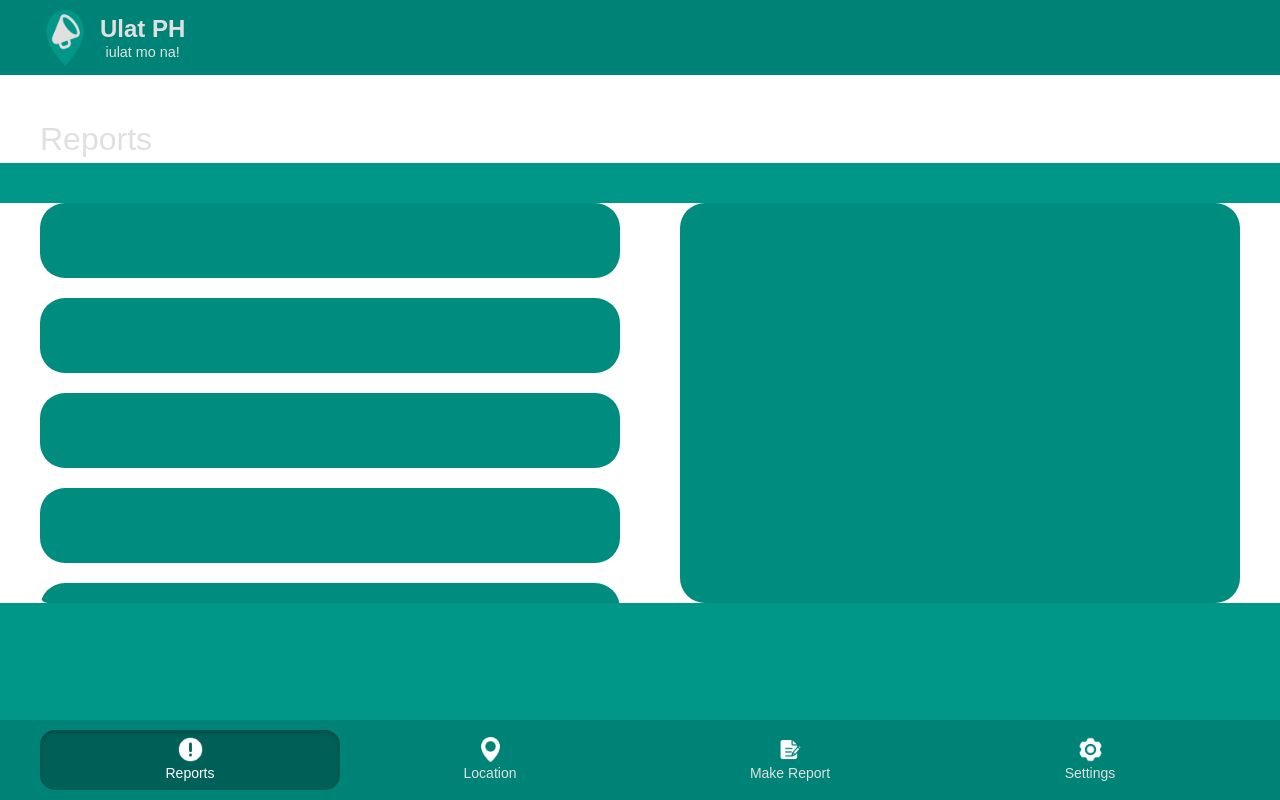
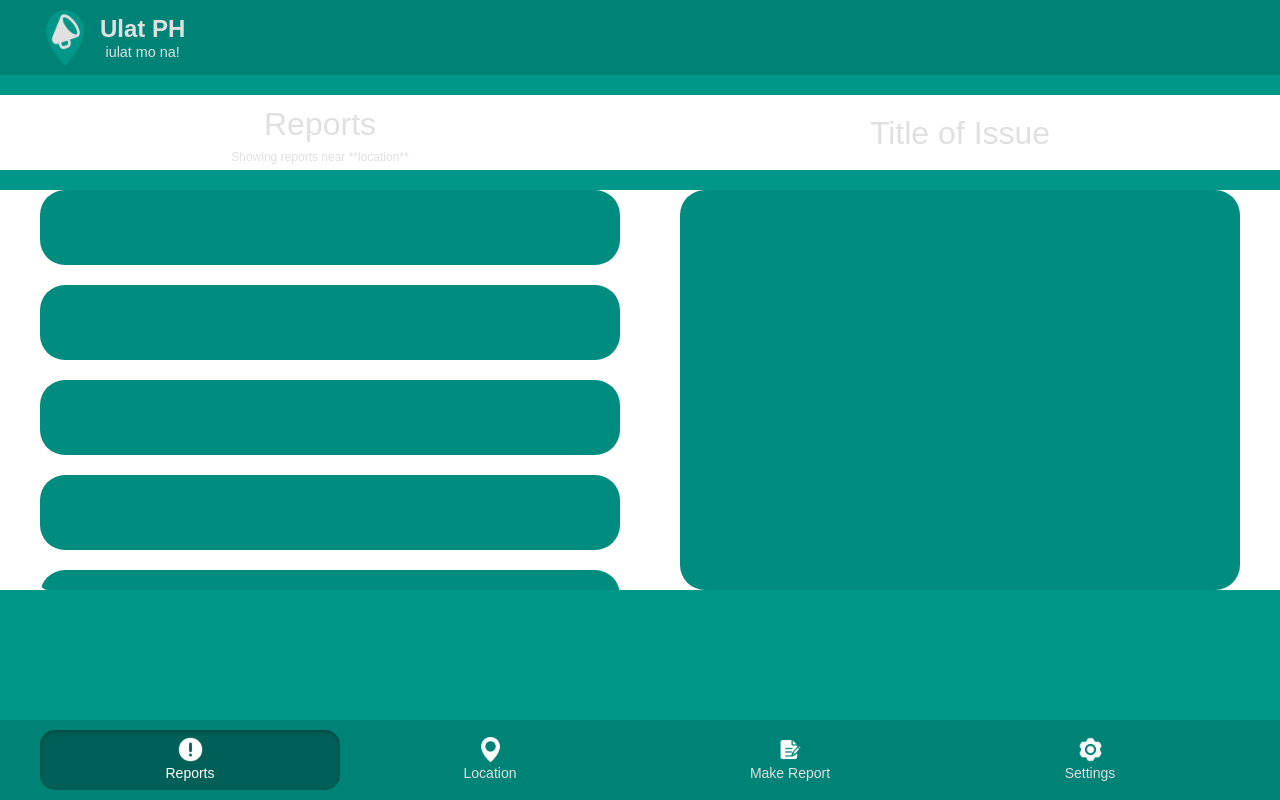
Before and after one commit to vnclrd/metro-realtime, a React (Vite) app in the folder frontend/: page /core in a window 1280 px wide. Built offline with nearby package versions, Linux system fonts and the light colour scheme.

Commit message:
Update reports layout

```diff
--- a/frontend/src/jsx/Core.jsx
+++ b/frontend/src/jsx/Core.jsx
@@ -24,9 +24,18 @@ function Core() {
           activeDiv === 'div1' ? 'bg-[#009688]' : 'hidden'
         }`}
       >
-        {/* Page Title */}
-        <div className='bg-white mb-10'>
-          <h1 className='text-[2rem] text-[#e0e0e0] pl-10 mt-10'>Reports</h1>
+
+
+        {/* Page Titles */}
+        <div className='flex'>
+          <div className='flex flex-col items-center justify-center w-[50%] h-[75px] bg-white mb-5 mt-5'>
+            <h1 className='text-[2rem] text-[#e0e0e0]'>Reports</h1>
+            <p className='text-[0.75rem] text-[#e0e0e0]'>Showing reports near **location**</p>
+          </div>
+
+          <div className='flex items-center justify-center w-[50%] bg-white mb-5 mt-5'>
+            <h1 className='text-[2rem] text-[#e0e0e0]'>Title of Issue</h1>
+          </div>
         </div>
 
         {/* Panels */}
```
